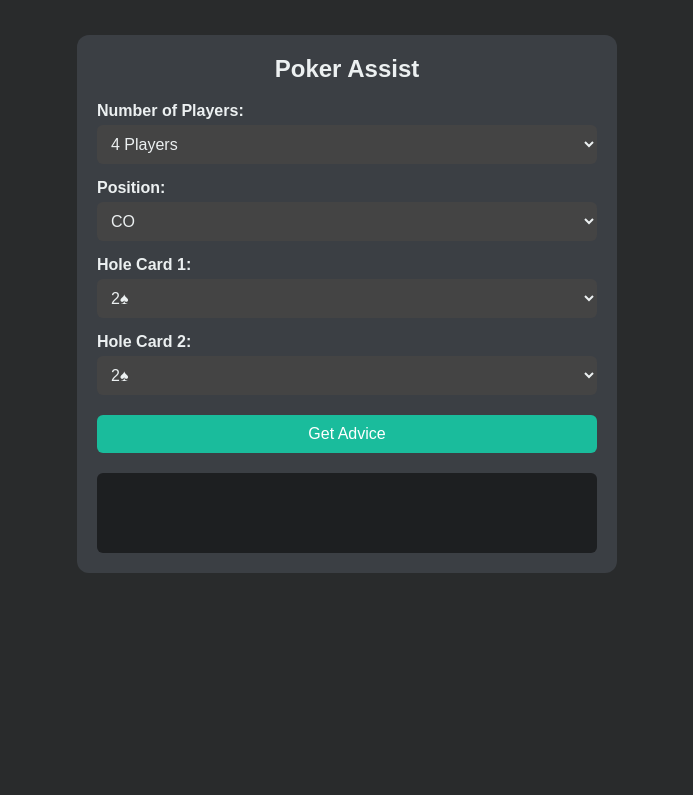
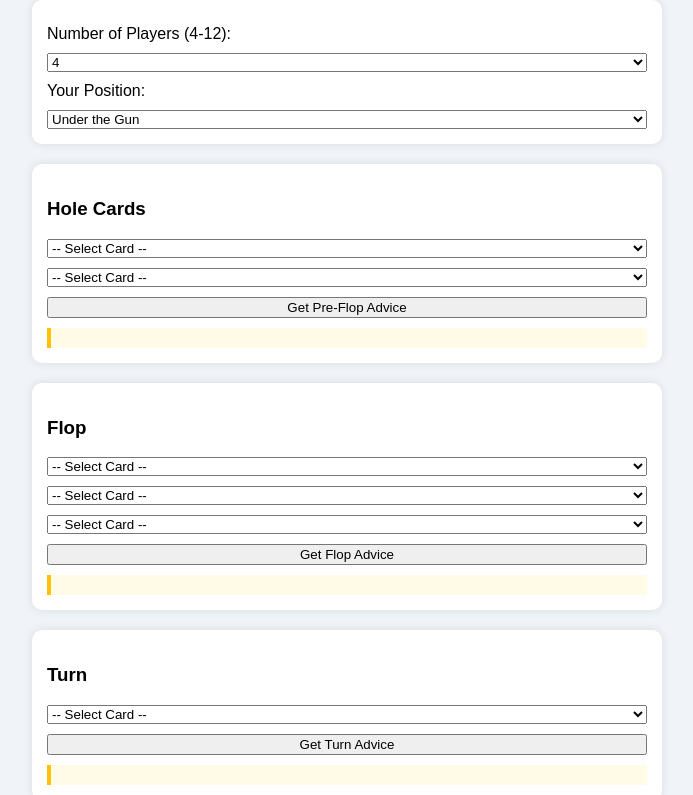
Before and after one commit to Mattphew123/poker-assistant, a plain HTML site: page index.html in a window 1280 px wide. Shown: the part 96-891 px from the top of the page, without its empty margins (293-986 px from the left). Before the commit the page ends 800 px from the top, so only its background shows below. Drawn offline with Linux system fonts and the light colour scheme.

Commit message:
index.html

```diff
--- a/index.html
+++ b/index.html
@@ -1,96 +1,187 @@
 <!DOCTYPE html>
 <html lang="en">
 <head>
-  <meta charset="UTF-8">
-  <meta name="viewport" content="width=device-width, initial-scale=1.0">
-  <title>Poker Assist Sequential</title>
+  <meta charset="UTF-8" />
+  <meta name="viewport" content="width=device-width, initial-scale=1.0" />
+  <title>Poker Assist Tool</title>
   <style>
-    body { background: #292b2c; color: #ecf0f1; font-family: Arial, sans-serif; margin: 0; display: flex; justify-content: center; align-items: center; height: 100vh; }
-    .container { background: #3b3f44; padding: 20px; border-radius: 12px; width: 90%; max-width: 500px; }
-    h2 { text-align: center; margin-top: 0; }
-    label { display: block; margin-top: 15px; font-weight: bold; }
-    select, button { width: 100%; padding: 10px; margin-top: 5px; border-radius: 6px; border: none; font-size: 16px; }
-    select { background: #444; color: #ecf0f1; }
-    button { background: #1abc9c; color: white; cursor: pointer; margin-top: 20px; }
-    button:hover { background: #16a085; }
-    .section { display: none; }
-    .active { display: block; }
-    #adviceBox { margin-top: 20px; background: #1d1f21; padding: 15px; border-radius: 6px; min-height: 50px; }
+    body {
+      font-family: Arial, sans-serif;
+      background: #f0f4f8;
+      display: flex;
+      flex-direction: column;
+      align-items: center;
+      padding: 20px;
+    }
+    h1 {
+      margin-bottom: 10px;
+    }
+    .section {
+      background: white;
+      padding: 15px;
+      border-radius: 10px;
+      box-shadow: 0 0 10px rgba(0, 0, 0, 0.1);
+      margin-bottom: 20px;
+      width: 100%;
+      max-width: 600px;
+    }
+    label, select, button {
+      display: block;
+      width: 100%;
+      margin-top: 10px;
+    }
+    .card-memory {
+      margin-top: 15px;
+      padding: 10px;
+      background: #e6f7ff;
+      border-radius: 8px;
+      text-align: center;
+    }
+    .card-display {
+      font-size: 1.4em;
+      margin: 5px;
+    }
+    .advice {
+      background: #fffbe6;
+      padding: 10px;
+      margin-top: 10px;
+      border-left: 4px solid #ffc107;
+    }
   </style>
 </head>
 <body>
-  <div class="container">
-    <h2>Poker Assist</h2>
-    <!-- Section 0: Pre-Flop -->
-    <div id="sec0" class="section active">
-      <label for="players">Number of Players:</label>
-      <select id="players"></select>
-      <label for="position">Position:</label>
+  <h1>Poker Assist Tool</h1>
+
+  <div class="section">
+    <label for="playerCount">Number of Players (4-12):</label>
+    <select id="playerCount"></select>
+
+    <label for="position">Your Position:</label>
     <select id="position"></select>
-      <label>Hole Card 1:</label><select id="card1"></select>
-      <label>Hole Card 2:</label><select id="card2"></select>
   </div>
-    <!-- Section 1: Flop -->
-    <div id="sec1" class="section">
-      <label>Flop Card 1:</label><select id="flop1"></select>
-      <label>Flop Card 2:</label><select id="flop2"></select>
-      <label>Flop Card 3:</label><select id="flop3"></select>
+
+  <div class="section">
+    <h3>Hole Cards</h3>
+    <select id="hole1"></select>
+    <select id="hole2"></select>
+    <button onclick="showAdvice('preflop')">Get Pre-Flop Advice</button>
+    <div class="advice" id="advicePre"></div>
   </div>
-    <!-- Section 2: Turn -->
-    <div id="sec2" class="section">
-      <label>Turn Card:</label><select id="turn"></select>
+
+  <div class="section">
+    <h3>Flop</h3>
+    <select id="flop1"></select>
+    <select id="flop2"></select>
+    <select id="flop3"></select>
+    <button onclick="showAdvice('flop')">Get Flop Advice</button>
+    <div class="advice" id="adviceFlop"></div>
   </div>
-    <!-- Section 3: River -->
-    <div id="sec3" class="section">
-      <label>River Card:</label><select id="river"></select>
+
+  <div class="section">
+    <h3>Turn</h3>
+    <select id="turn"></select>
+    <button onclick="showAdvice('turn')">Get Turn Advice</button>
+    <div class="advice" id="adviceTurn"></div>
   </div>
-    <button id="actionBtn">Get Advice</button>
-    <div id="adviceBox"></div>
+
+  <div class="section">
+    <h3>River</h3>
+    <select id="river"></select>
+    <button onclick="showAdvice('river')">Get River Advice</button>
+    <div class="advice" id="adviceRiver"></div>
   </div>
+
+  <div class="section card-memory">
+    <h3>Card Memory</h3>
+    <div id="cardMemory"></div>
+  </div>
+
   <script>
-  // Setup
-  const suits=['♠','♥','♦','♣'], ranks=['2','3','4','5','6','7','8','9','10','J','Q','K','A'];
-  const cards = suits.flatMap(s=>ranks.map(r=>r+s));
-  // Populate player count
-  const playersSel=document.getElementById('players');
-  for(let i=4;i<=12;i++){let o=document.createElement('option');o.value=i;o.text=i+' Players';playersSel.append(o);}
-  // Populate positions dynamic by count
-  function updatePositions(){
-    const posList=['UTG','UTG+1','MP','MP+1','HJ','CO','BTN','SB','BB'];
-    const count=parseInt(playersSel.value);
-    const startIndex=posList.length-count;
-    const posSel=document.getElementById('position'); posSel.innerHTML='';
-    for(let i=startIndex;i<posList.length;i++){let o=document.createElement('option');o.value=posList[i];o.text=posList[i];posSel.append(o);}  }
-  playersSel.addEventListener('change',updatePositions);
-  updatePositions();
-  // Populate all card dropdowns
-  ['card1','card2','flop1','flop2','flop3','turn','river'].forEach(id=>{
-    const sel=document.getElementById(id);cards.forEach(c=>{let o=document.createElement('option');o.value=c;o.text=c;sel.append(o);});
+    const suits = ['♠', '♥', '♦', '♣'];
+    const values = ['2', '3', '4', '5', '6', '7', '8', '9', '10', 'J', 'Q', 'K', 'A'];
+    const usedCards = new Set();
+
+    const cardOptions = suits.flatMap(suit => values.map(val => `${val}${suit}`));
+
+    const playerCountSelect = document.getElementById('playerCount');
+    for (let i = 4; i <= 12; i++) {
+      const option = document.createElement('option');
+      option.value = i;
+      option.text = i;
+      playerCountSelect.appendChild(option);
+    }
+
+    playerCountSelect.addEventListener('change', updatePositionOptions);
+
+    function updatePositionOptions() {
+      const pos = document.getElementById('position');
+      pos.innerHTML = '';
+      const count = parseInt(playerCountSelect.value);
+      const positions = [
+        'Under the Gun', 'UTG+1', 'UTG+2', 'Lojack', 'Hijack', 'Cutoff',
+        'Button', 'Small Blind', 'Big Blind'
+      ];
+      const maxPositions = positions.slice(0, count);
+      maxPositions.forEach(p => {
+        const opt = document.createElement('option');
+        opt.value = p;
+        opt.text = p.replace('Small Blind', 'Small Blind').replace('Big Blind', 'Big Blind');
+        pos.appendChild(opt);
       });
-  // Sequential logic
-  let stage=0;
-  const sections=[0,1,2,3].map(i=>document.getElementById('sec'+i));
-  const btn=document.getElementById('actionBtn');
-  const adviceBox=document.getElementById('adviceBox');
-  btn.onclick=()=>{
-    let advice='';
-    const c1=document.getElementById('card1').value,c2=document.getElementById('card2').value;
-    const pair=c1.slice(0,-1)===c2.slice(0,-1), suited=c1.slice(-1)===c2.slice(-1);
-    const strong=['A','K','Q','J','10'];
-    if(stage===0){ // pre-flop
-      if(pair&&strong.includes(c1.slice(0,-1))) advice='Raise to 3BB';
-      else if(strong.includes(c1[0])&&strong.includes(c2[0])&&suited) advice='Raise to 2.5BB';
-      else if(strong.includes(c1[0])||suited) advice='Call';
-      else advice='Fold';
-    } else if(stage===1){ advice='Flop: Bet ½ pot with top pair or draw; else check/fold'; }
-    else if(stage===2){ advice='Turn: Bet small if improved; else check'; }
-    else if(stage===3){ advice='River: Value bet strong hands; fold if missed'; }
-    adviceBox.innerText=advice;
-    // move to next
-    sections[stage].classList.remove('active'); stage++;
-    if(stage<sections.length){sections[stage].classList.add('active'); btn.innerText=stage<3?'Get Advice':'Get River Advice';}
-    else{btn.innerText='New Hand'; stage=0; sections[0].classList.add('active');}
+    }
+    updatePositionOptions();
+
+    const selectors = ['hole1', 'hole2', 'flop1', 'flop2', 'flop3', 'turn', 'river'];
+
+    selectors.forEach(id => {
+      const sel = document.getElementById(id);
+      updateSelectOptions(sel);
+      sel.addEventListener('change', () => {
+        usedCards.add(sel.value);
+        updateAllSelectors();
+        updateMemory();
+      });
+    });
+
+    function updateSelectOptions(select) {
+      select.innerHTML = '<option value="">-- Select Card --</option>';
+      cardOptions.forEach(card => {
+        const opt = document.createElement('option');
+        opt.value = card;
+        opt.text = card;
+        if (usedCards.has(card)) opt.disabled = true;
+        select.appendChild(opt);
+      });
+    }
+
+    function updateAllSelectors() {
+      selectors.forEach(id => {
+        const sel = document.getElementById(id);
+        const currentVal = sel.value;
+        updateSelectOptions(sel);
+        sel.value = currentVal;
+      });
+    }
+
+    function updateMemory() {
+      const memory = document.getElementById('cardMemory');
+      const selected = selectors.map(id => document.getElementById(id).value).filter(Boolean);
+      memory.innerHTML = selected.map(card => `<span class="card-display">${card}</span>`).join('');
+    }
+
+    function showAdvice(stage) {
+      const adviceMap = {
+        preflop: 'Tip: Raise to 2.5x BB from early position if suited connectors or high pairs. Otherwise, fold or call.',
+        flop: 'Tip: Bet for value if you hit top pair or better. If you missed completely, consider folding to aggression.',
+        turn: 'Tip: Re-evaluate your hand strength. Consider betting for protection or checking for pot control.',
+        river: 'Tip: Either go for thin value or check/fold if your draw missed and opponent applies pressure.'
       };
+      document.getElementById(`advice${capitalize(stage)}`).innerText = adviceMap[stage];
+    }
+
+    function capitalize(str) {
+      return str.charAt(0).toUpperCase() + str.slice(1);
+    }
   </script>
 </body>
 </html>
```
Lines whose indentation alone changed are shown as unchanged.
